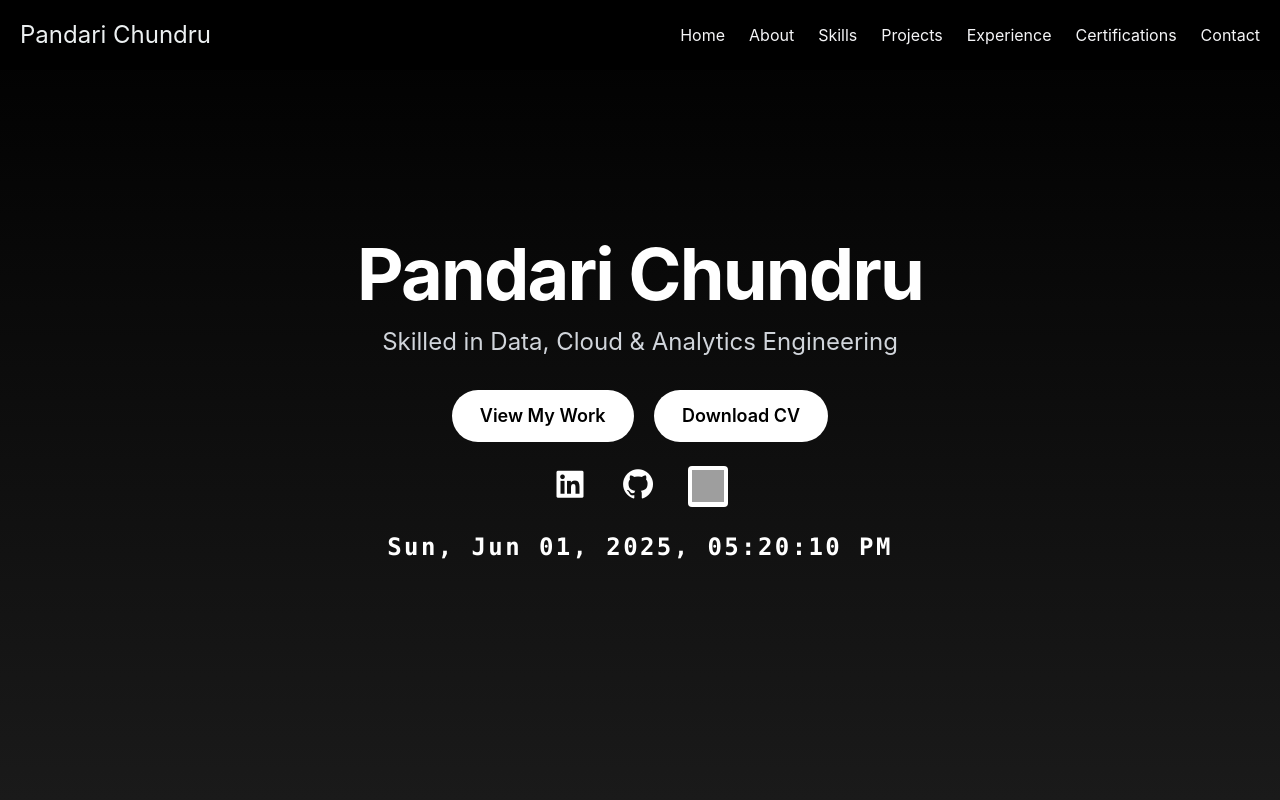
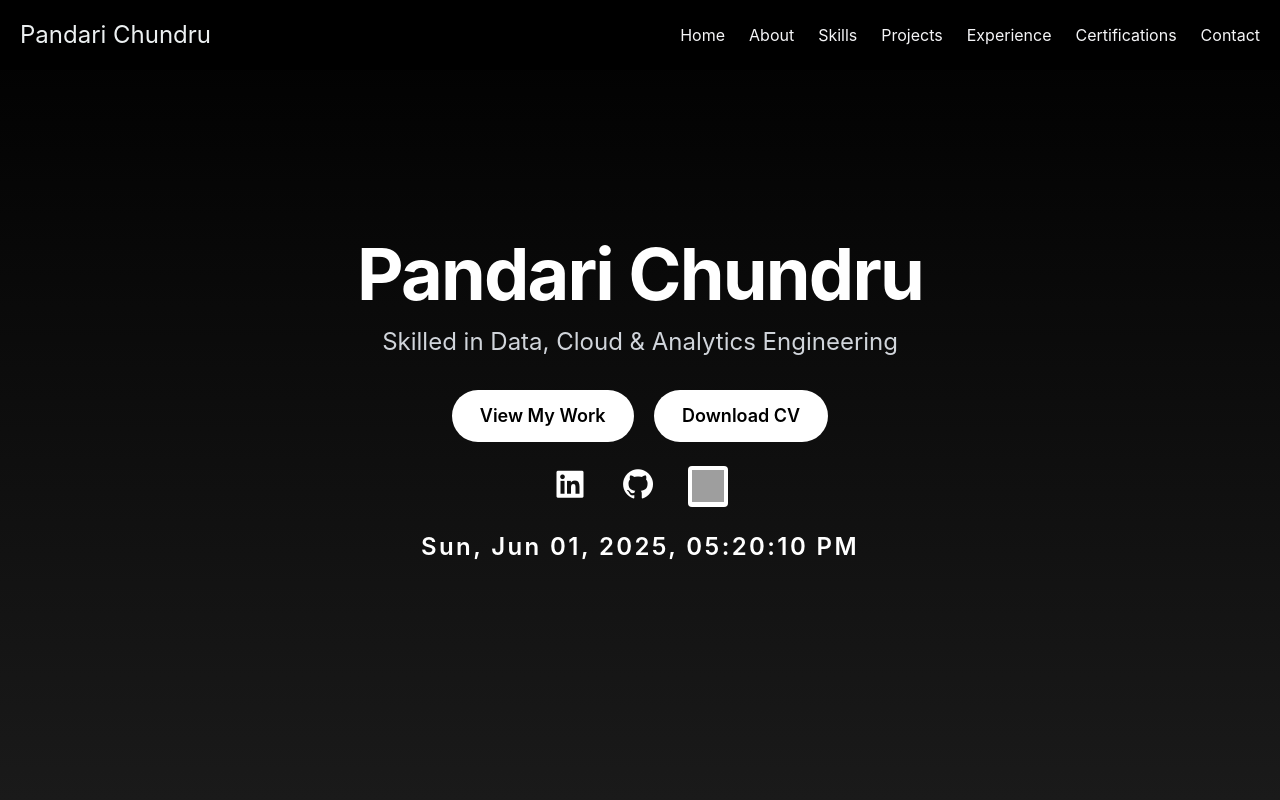
Before and after one commit to pandarichundru/_portfolio, a plain HTML site: page portfolio.html in a window 1280 px wide. Shown: the top 800 px of the page. Drawn offline with nearby package versions, Linux system fonts and the light colour scheme; grey boxes are pictures that could not be loaded.

Commit message:
Update portfolio.html

```diff
--- a/portfolio.html
+++ b/portfolio.html
@@ -77,7 +77,7 @@
     </div>
 
     <!-- ✅ LIVE CLOCK RIGHT BELOW ICONS -->
-    <div class="mt-6 text-white text-2xl font-semibold font-mono tracking-widest">
+    <div class="mt-6 text-white text-2xl font-semibold tracking-widest text-center" style="font-family: -apple-system, BlinkMacSystemFont, 'Segoe UI', Roboto, Helvetica, Arial, sans-serif;">
       <div id="datetime"></div>
     </div>
   </div>
```
